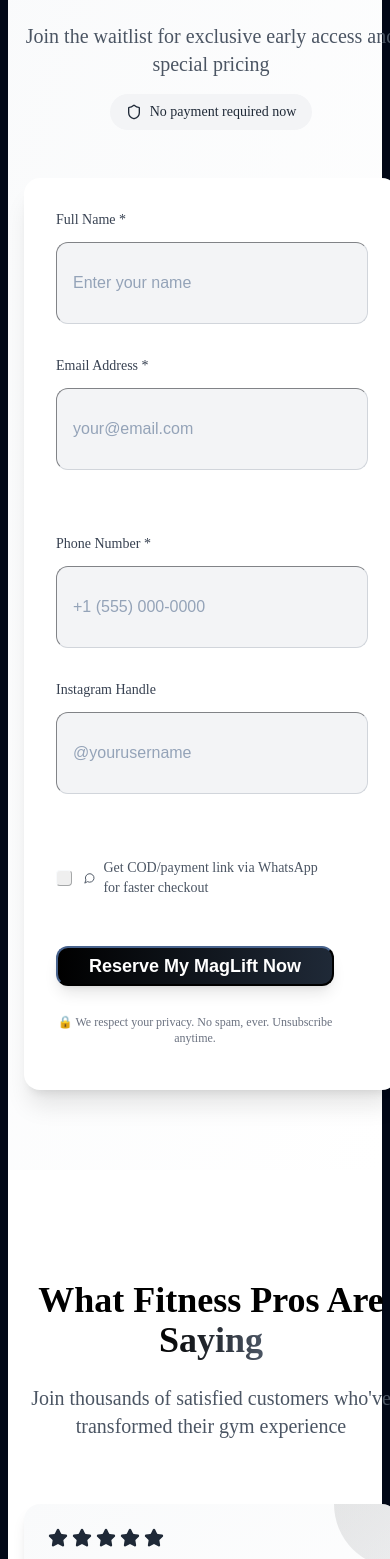
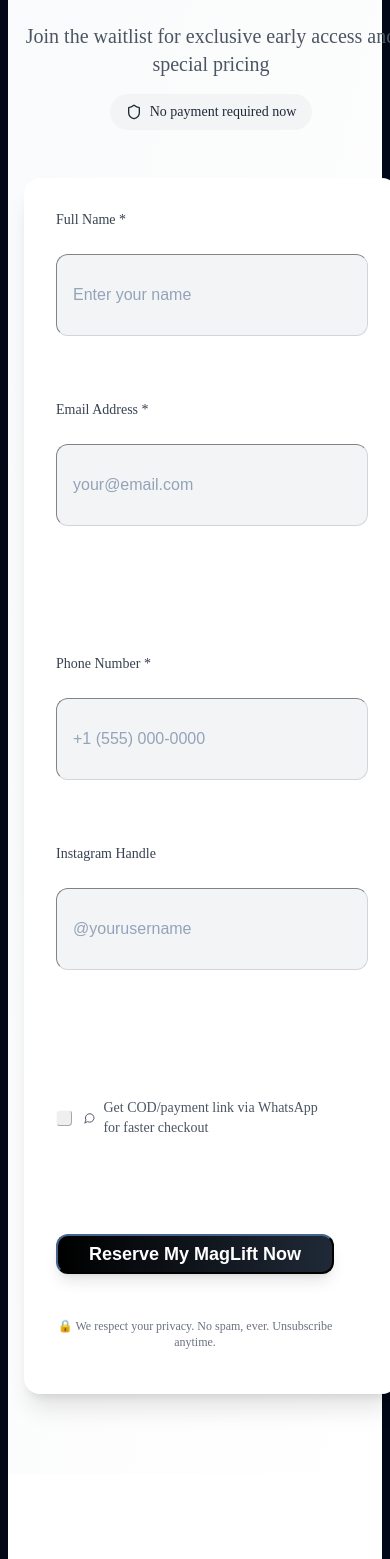
Before and after one commit to saheljouhar/maglift-luxury-launch, a React (Vite) app: page / in a window 390 px wide. Shown: the part 3200-4759 px from the top of the page. Built offline with nearby package versions, Linux system fonts and the light colour scheme.

Commit message:
Adjust form spacing and button
Increase spacing between form fields by 2x and center the "Reserve My MagLift Now" button.

```diff
--- a/src/components/LeadForm.tsx
+++ b/src/components/LeadForm.tsx
@@ -84,10 +84,10 @@ export const LeadForm = () => {
 
           <form onSubmit={handleSubmit} className="form-container bg-white rounded-2xl shadow-xl p-8 pr-16">
             {/* First Row - Name and Email */}
-            <div className="mb-16">
-              <div className="grid md:grid-cols-2 gap-8">
+            <div className="mb-32">
+              <div className="grid md:grid-cols-2 gap-16">
                 <div className="name-field">
-                  <label className="block text-sm font-medium text-gray-700 mb-3">
+                  <label className="block text-sm font-medium text-gray-700 mb-6">
                     Full Name *
                   </label>
                   <Input
@@ -101,7 +101,7 @@ export const LeadForm = () => {
                 </div>
 
                 <div className="email-field">
-                  <label className="block text-sm font-medium text-gray-700 mb-3">
+                  <label className="block text-sm font-medium text-gray-700 mb-6">
                     Email Address *
                   </label>
                   <Input
@@ -117,10 +117,10 @@ export const LeadForm = () => {
             </div>
 
             {/* Second Row - Phone and Instagram */}
-            <div className="mb-16">
-              <div className="grid md:grid-cols-2 gap-8">
+            <div className="mb-32">
+              <div className="grid md:grid-cols-2 gap-16">
                 <div className="phone-field">
-                  <label className="block text-sm font-medium text-gray-700 mb-3">
+                  <label className="block text-sm font-medium text-gray-700 mb-6">
                     Phone Number *
                   </label>
                   <Input
@@ -134,7 +134,7 @@ export const LeadForm = () => {
                 </div>
 
                 <div className="instagram-field">
-                  <label className="block text-sm font-medium text-gray-700 mb-3">
+                  <label className="block text-sm font-medium text-gray-700 mb-6">
                     Instagram Handle
                   </label>
                   <Input
@@ -149,7 +149,7 @@ export const LeadForm = () => {
             </div>
 
             {/* WhatsApp Checkbox */}
-            <div className="flex items-center space-x-3 mb-12">
+            <div className="flex items-center justify-center space-x-3 mb-24">
               <Checkbox
                 id="whatsapp"
                 checked={formData.whatsappOptIn}
@@ -162,11 +162,11 @@ export const LeadForm = () => {
             </div>
 
             {/* Submit Button */}
-            <div className="px-0">
+            <div className="flex flex-col items-center">
               <Button
                 type="submit"
                 disabled={isSubmitting}
-                className="w-full bg-gradient-to-r from-black to-gray-800 hover:from-gray-800 hover:to-black text-white py-4 text-lg font-semibold rounded-xl shadow-lg hover:shadow-black/25 transition-all duration-300 hover:scale-105 mb-4"
+                className="w-full max-w-md bg-gradient-to-r from-black to-gray-800 hover:from-gray-800 hover:to-black text-white py-4 text-lg font-semibold rounded-xl shadow-lg hover:shadow-black/25 transition-all duration-300 hover:scale-105 mb-8"
               >
                 {isSubmitting ? "Reserving Your Spot..." : "Reserve My MagLift Now"}
               </Button>
```
